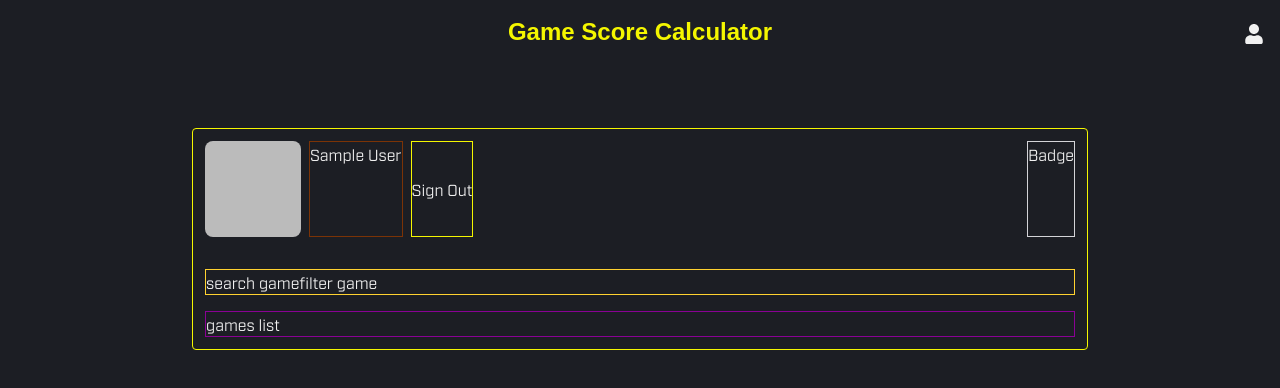
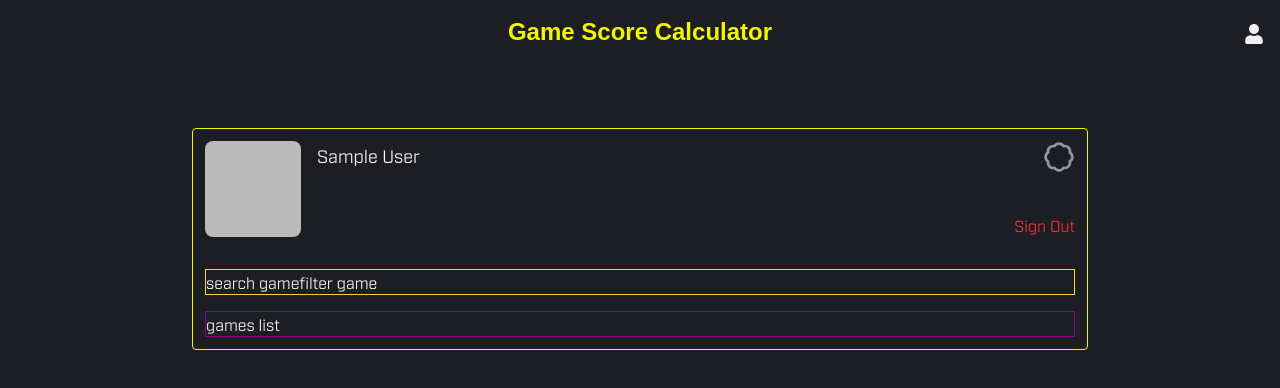
Before and after one commit to evrwaqe/game-score-calculator, a Next.js app: page /profile in a window 1280 px wide. Shown: the top 388 px of the page. Built offline with nearby package versions, Linux system fonts and the light colour scheme; no server answers; sample sign-in values are in the browser's storage; a web font is replaced by a local one.

Commit message:
style: adjust profile top section

```diff
--- a/src/app/profile/page.tsx
+++ b/src/app/profile/page.tsx
@@ -5,6 +5,7 @@ import Image from 'next/image'
 import { useRouter } from 'next/navigation'
 import { useAuth } from '@/contexts/AuthContext'
 import { signOutGoogle } from '@/api/firebase'
+import { LuBadge } from 'react-icons/lu'
 
 function Profile() {
   const { user, loading } = useAuth()
@@ -21,7 +22,7 @@ function Profile() {
   return (
     <div className="flex flex-col border border-main-color rounded-[0.25rem] mt-20 p-3 gap-8 w-full max-w-4xl">
       <div className="flex justify-between">
-        <div className="flex gap-2">
+        <div className="flex gap-4">
           <Image
             src={user.photoURL ?? '/default-user.svg'}
             width={96}
@@ -29,15 +30,17 @@ function Profile() {
             alt="Profile Picture"
             className="rounded-[0.5rem]"
           />
-          <div className="border border-amber-900">{user.displayName}</div>
+          <h1 className="text-lg">{user.displayName}</h1>
+        </div>
+        <div className="flex flex-col justify-between  items-end">
+          <LuBadge size={32} className="text-gray" />
           <button
             onClick={signOutGoogle}
-            className="border border-main-color cursor-pointer"
+            className="text-red-500 cursor-pointer"
           >
             Sign Out
           </button>
         </div>
-        <div className="border border-zinc-300">Badge</div>
       </div>
 
       <div className="flex flex-col gap-4">
```
